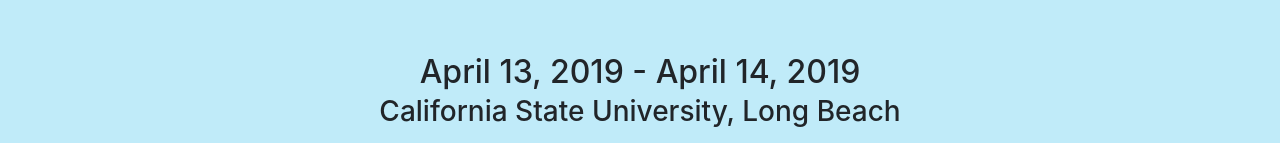
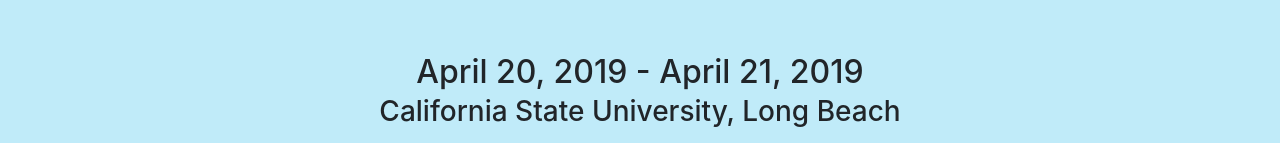
Before and after one commit to BeachHacks/BeachHacks-2018, a website with bundled scripts: page index.html in a window 1280 px wide. Shown: the part 475-618 px from the top of the page. Built offline with nearby package versions, Linux system fonts and the light colour scheme.

Commit message:
Updated BeachHacks date

```diff
--- a/index.html
+++ b/index.html
@@ -74,7 +74,7 @@
         <div class="container text-center">
             <img src="img\BeachHacksLogo.png" alt="beachhackslogo" style="width:400px;height:400px;">
             <br>
-            <h2 class="mb-1">April 13, 2019 - April 14, 2019</h2>
+            <h2 class="mb-1">April 20, 2019 - April 21, 2019</h2>
             <h3 class="mb-1">California State University, Long Beach</h3>
             <br>
 
```
